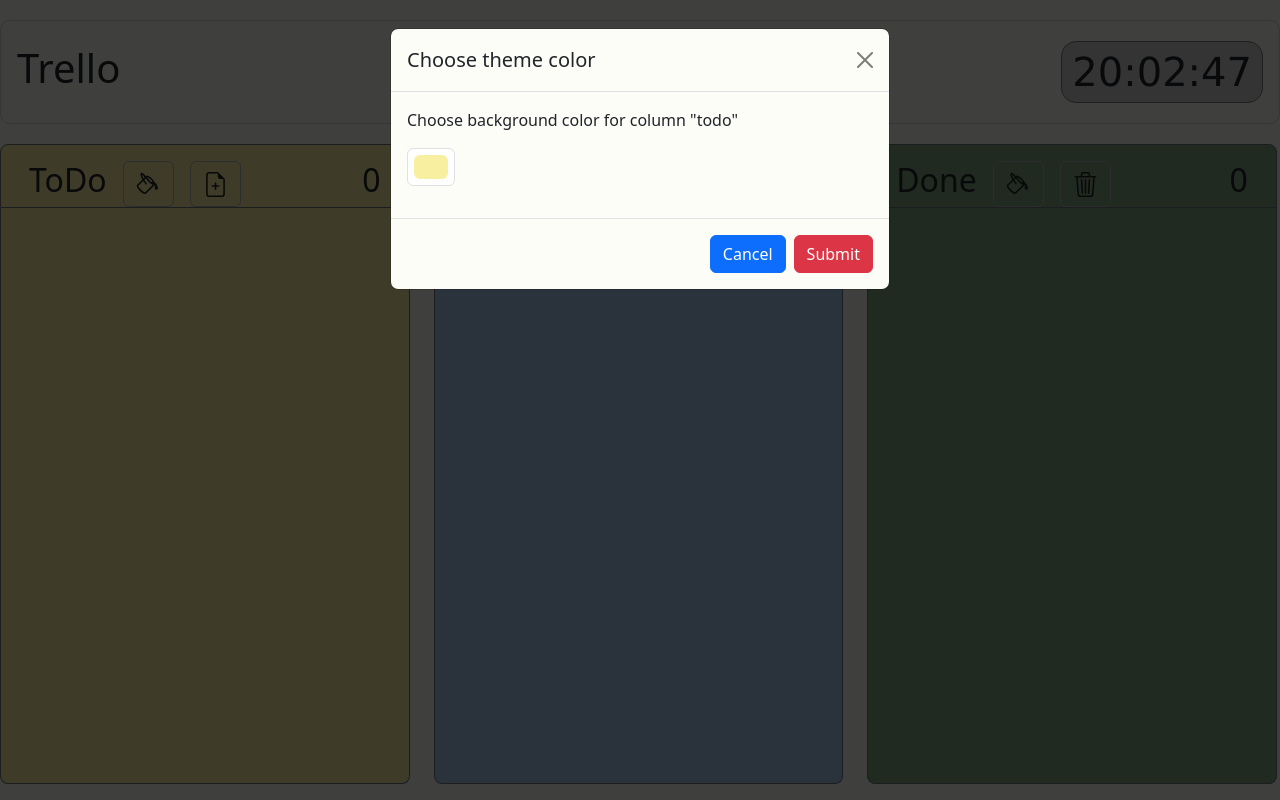
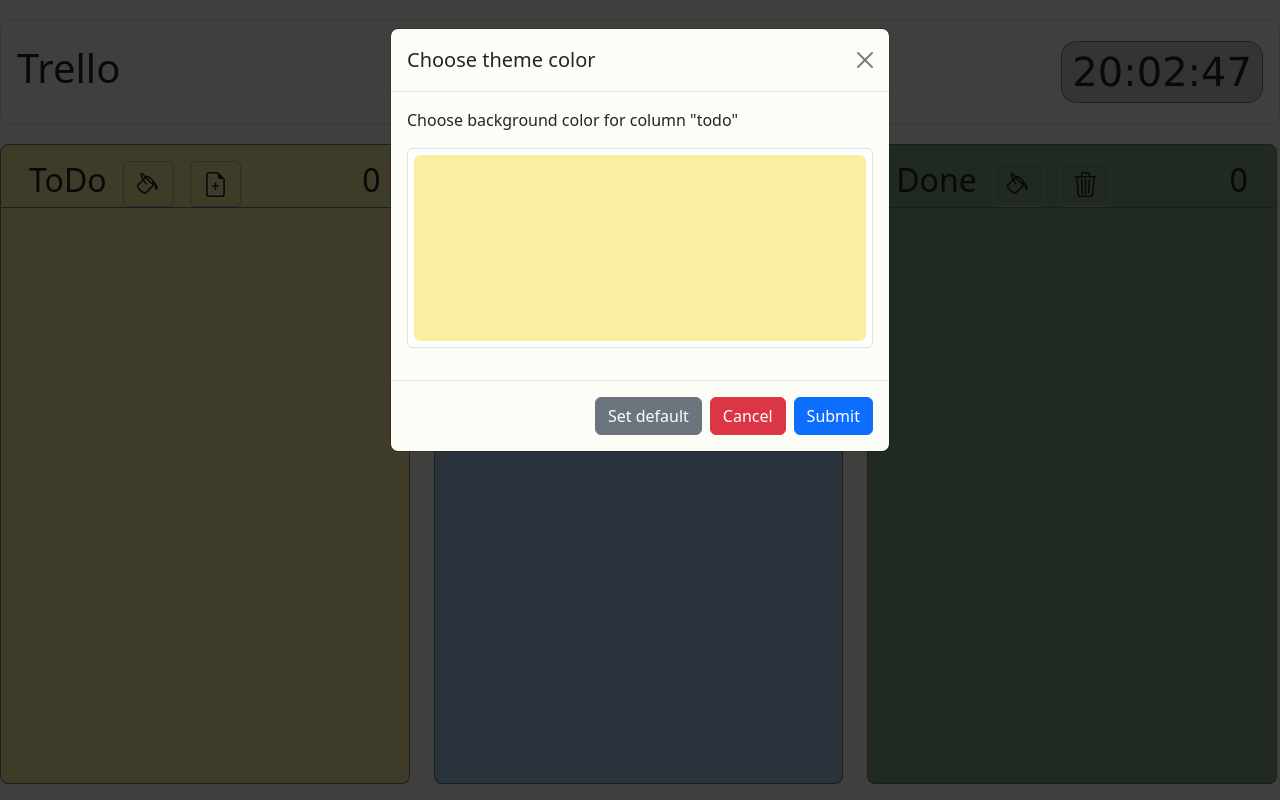
Before and after one commit to aaptr/Trello-clone, a website built with Parcel: page src/index.html in a window 1280 px wide. Both pictures are taken after a click on the button 148 px from the left and 184 px from the top of the page. Built offline with nearby package versions, Linux system fonts and the light colour scheme; no server answers.

Commit message:
Set default color faeture added

```diff
--- a/src/index.html
+++ b/src/index.html
@@ -240,14 +240,15 @@
           <div class="mb-3">
             <p id="colorChooseDescription">Choose background color for column</p>
             <form id="colorForm">
-              <input type="color" name="myColor" class="form-control form-control-color" id="myColor"
-                title="Choose a color">
+              <input type="color" name="myColor" class="form-control form-control-color w-100" style="height: 200px;"
+                id="myColor" title="Choose your color">
             </form>
           </div>
         </div>
         <form class="modal-footer" id="colorForm">
-          <button type="button" class="btn btn-primary" data-bs-dismiss="modal">Cancel</button>
-          <button type="submit" form="colorForm" class="btn btn-danger">Submit</button>
+          <button type="button" class="btn btn-secondary" id="defaultColorButton">Set default</button>
+          <button type="button" class="btn btn-danger" data-bs-dismiss="modal">Cancel</button>
+          <button type="submit" form="colorForm" class="btn btn-primary">Submit</button>
         </form>
       </div>
     </div>
--- a/src/js/declarations.js
+++ b/src/js/declarations.js
@@ -13,6 +13,7 @@
 const boardElement = document.querySelector('.board')
 const addUserSelectElement = document.querySelector('#addUserSelect')
 const addButtonElement = document.querySelector('#addTaskButton')
+const setDefaultColorButtonElement = document.querySelector('#defaultColorButton')
 const colorFormElement = document.querySelector('#colorForm')
 let usersList = []
 
@@ -55,4 +56,5 @@
   colorFormElement,
   defaultColors,
   currentColors,
+  setDefaultColorButtonElement
 }
--- a/src/js/handlers.js
+++ b/src/js/handlers.js
@@ -7,7 +7,8 @@
   usersList,
   colorFormElement,
   defaultColors,
-  currentColors
+  currentColors,
+  setDefaultColorButtonElement
 } from './declarations.js'
 
 import {
@@ -163,6 +164,7 @@
     modalColorInput.value = currentColors.find(item => item.column === targetColumnName).color
 
     colorFormElement.addEventListener('submit', handleSubmitColorChooseForm)
+    setDefaultColorButtonElement.addEventListener('click', handleClickSetDefaultColor)
   }
 }
 
@@ -177,6 +179,12 @@
   colorFormElement.removeEventListener('submit', handleSubmitColorChooseForm)
 }
 
+function handleClickSetDefaultColor() {
+  const columnName = colorFormElement.dataset.column
+  const inputElement = colorFormElement.querySelector('#myColor')
+  inputElement.value = defaultColors.find(item => item.column === columnName).color
+}
+
 export {
   handleSubmitAddForm,
   handleClickEditButton,
--- a/src/js/templates.js
+++ b/src/js/templates.js
@@ -22,8 +22,7 @@
                 <option value="done" ${statusDone}>Done</option>
               </select>
             </div>
-
-              <div class="task__buttons mt-3 d-flex gap-3">
+              <div class="task__buttons mt-3 d-flex gap-3 justify-content-end">
                 <button type="button" class="btn border-dark-subtle task__button rounded-3" id="editButton" data-bs-toggle="modal" data-bs-target="#editModal" data-role="edit">
                   <svg xmlns="http://www.w3.org/2000/svg" width="30" height="30" fill="currentColor" class="bi bi-pencil-square pe-none" viewBox="0 0 16 16">
                     <path d="M15.502 1.94a.5.5 0 0 1 0 .706L14.459 3.69l-2-2L13.502.646a.5.5 0 0 1 .707 0l1.293 1.293zm-1.75 2.456-2-2L4.939 9.21a.5.5 0 0 0-.121.196l-.805 2.414a.25.25 0 0 0 .316.316l2.414-.805a.5.5 0 0 0 .196-.12l6.813-6.814z" />
@@ -37,7 +36,6 @@
                   </svg>
                 </button>
               </div>
-
           </div>
   `
 }
```
Also changed, not shown: src/js/app.js (+1 -7 lines).
